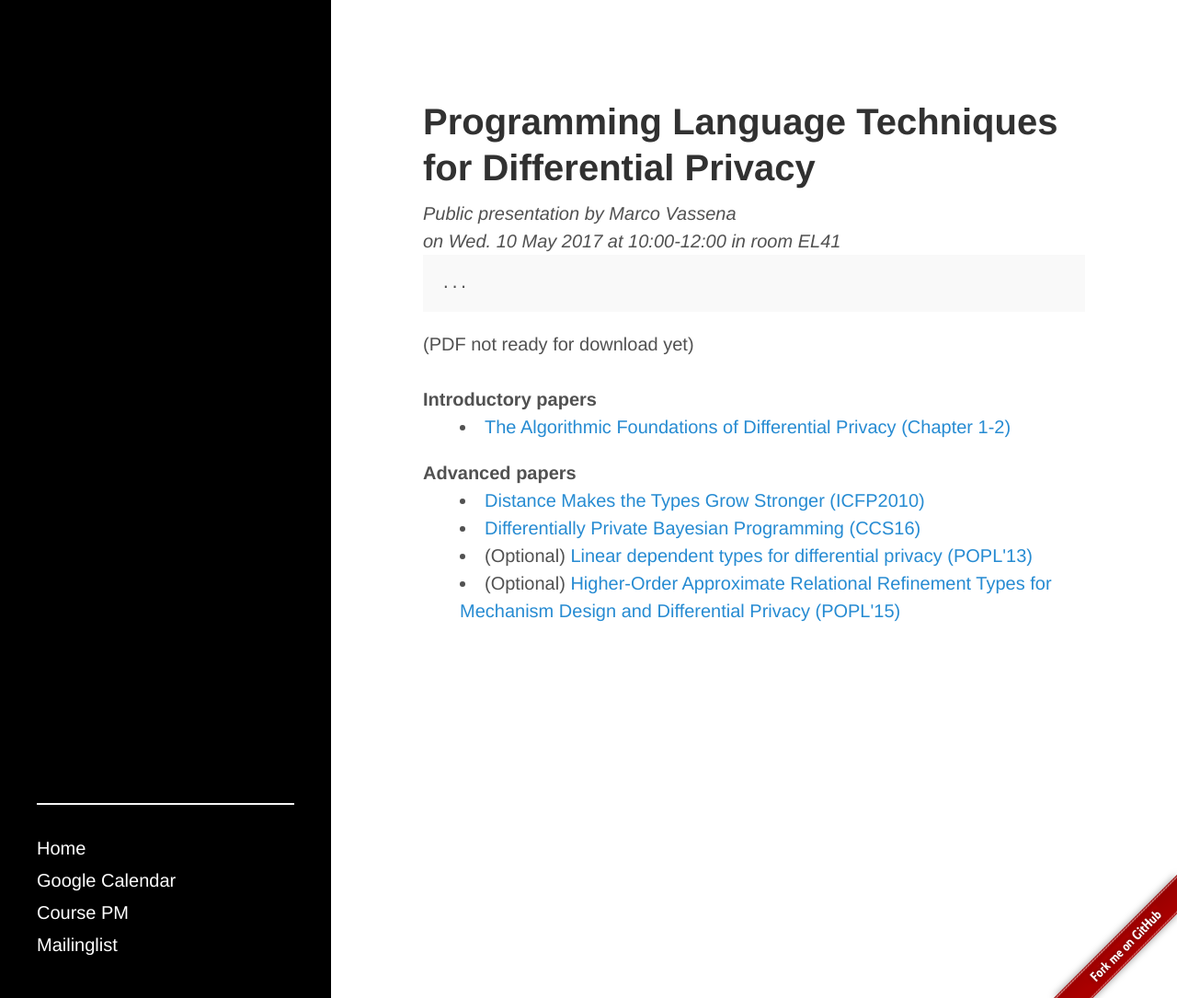
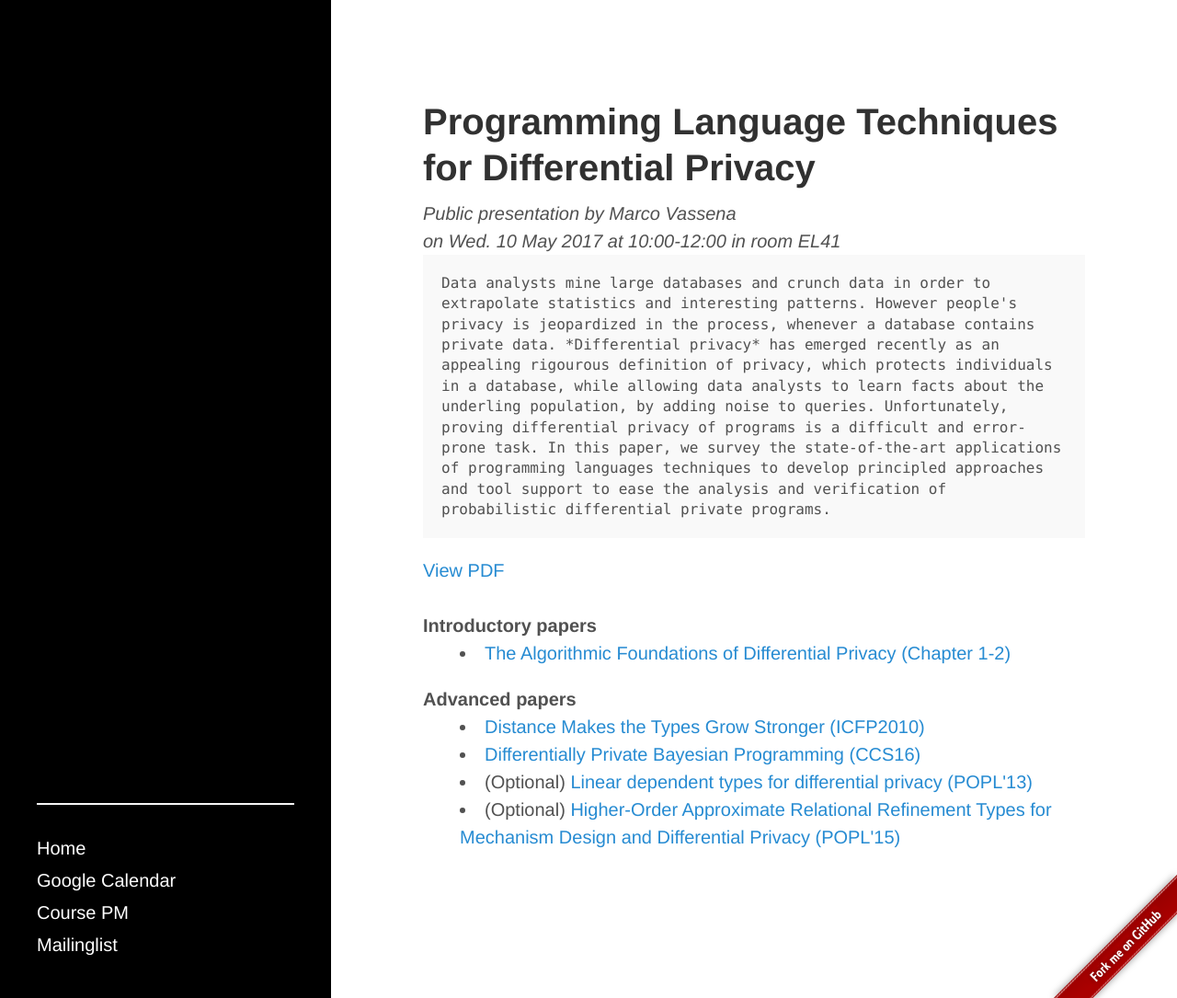
Before and after one commit to fdat085/fdat085.github.io, a Jekyll site: the page built from student-marco.md, in a window 1280 px wide and 1085 px high. Shown: the whole window at 92% size. Built offline with Jekyll 4.4.1, drawn with Linux system fonts in a browser that asks for light colours.

Commit message:
abstract + link to pdf

```diff
--- a/student-marco.md
+++ b/student-marco.md
@@ -6,7 +6,21 @@ author: Marco Vassena
 room: EL41
 date: 2017/05/10
 time: 10:00-12:00
-abstract: "..."
+pdf: "marco.pdf"
+abstract: "Data analysts mine large databases and crunch data in order to
+  extrapolate statistics and interesting patterns.
+  However people's privacy is jeopardized in the process, whenever a
+  database contains private data.
+  *Differential privacy* has emerged recently as an appealing
+  rigourous definition of privacy, which protects individuals in a
+  database, while allowing data analysts to learn facts about the
+  underling population, by adding noise to queries.
+  Unfortunately, proving differential privacy of programs is a
+  difficult and error-prone task.
+  In this paper, we survey the state-of-the-art applications of
+  programming languages techniques to develop principled approaches
+  and tool support to ease the analysis and verification of
+  probabilistic differential private programs."
 intropapers:
 - title: "The Algorithmic Foundations of Differential Privacy (Chapter 1-2)"
   url: "http://www.cis.upenn.edu/~aaroth/Papers/privacybook.pdf"
```
